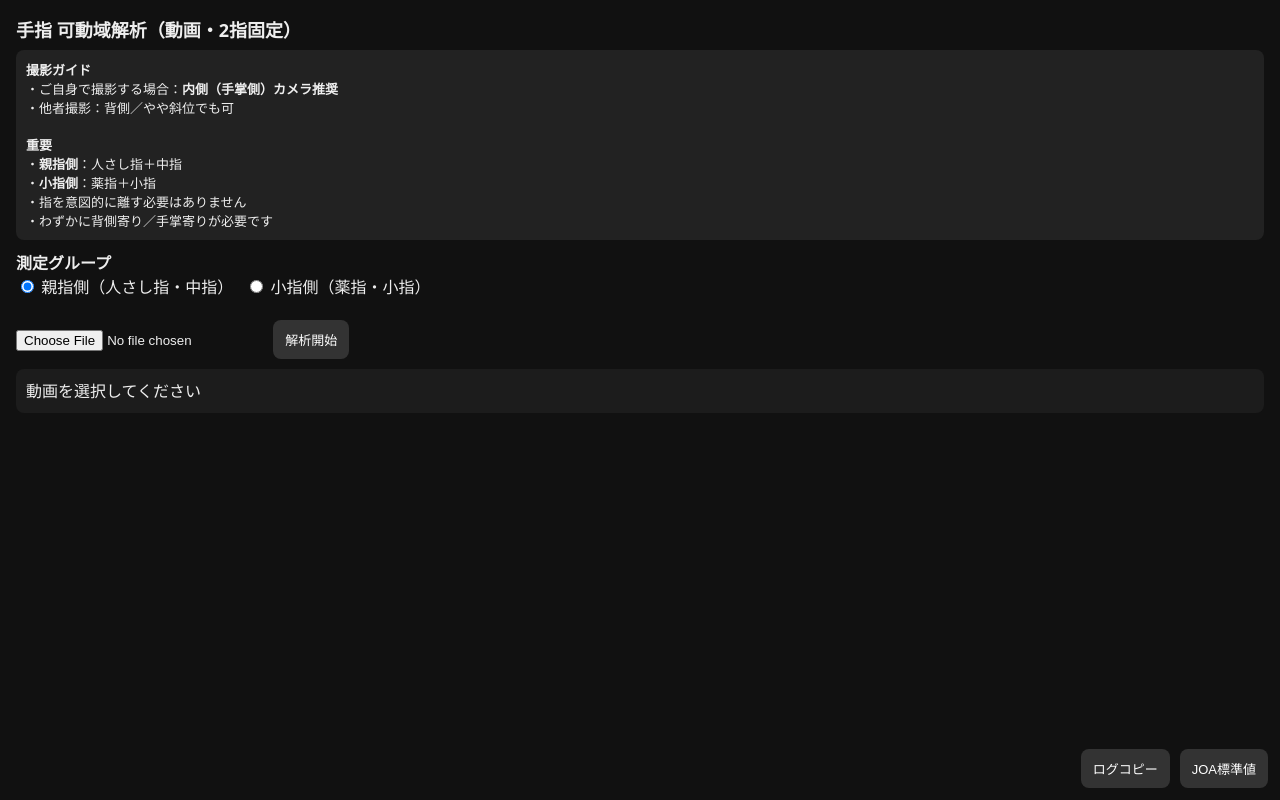
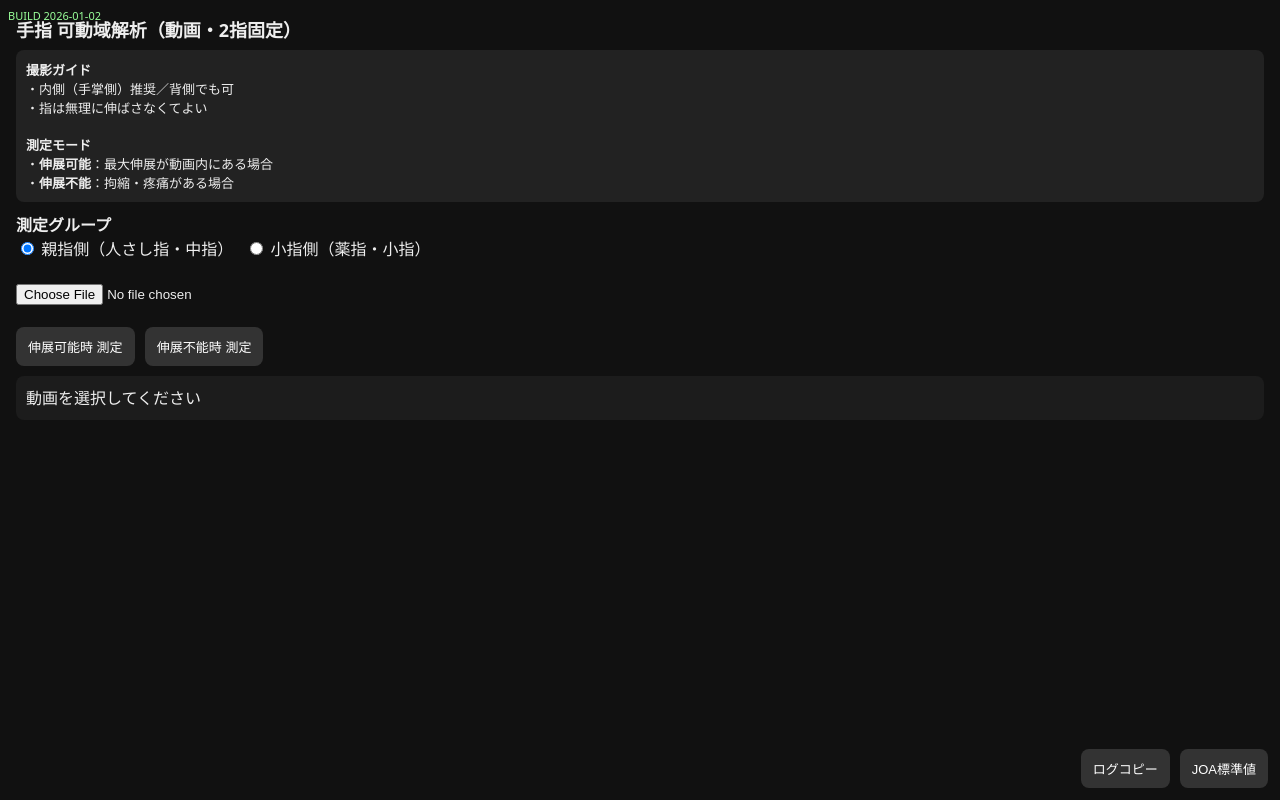
Before and after one commit to xx2323kanaa-code/12ROMn, a plain HTML site: page index.html in a window 1280 px wide. Drawn offline with Linux system fonts and the light colour scheme.

Commit message:
Update index.html

```diff
--- a/index.html
+++ b/index.html
@@ -52,13 +52,11 @@ td,th{border:1px solid #555;padding:3px;text-align:center;}
 
 <div id="guide">
 <b>撮影ガイド</b><br>
-・ご自身で撮影する場合：<b>内側（手掌側）カメラ推奨</b><br>
-・他者撮影：背側／やや斜位でも可<br><br>
-<b>重要</b><br>
-・<b>親指側</b>：人さし指＋中指<br>
-・<b>小指側</b>：薬指＋小指<br>
-・指を意図的に離す必要はありません<br>
-・わずかに背側寄り／手掌寄りが必要です
+・内側（手掌側）推奨／背側でも可<br>
+・指は無理に伸ばさなくてよい<br><br>
+<b>測定モード</b><br>
+・<b>伸展可能</b>：最大伸展が動画内にある場合<br>
+・<b>伸展不能</b>：拘縮・疼痛がある場合
 </div>
 
 <div id="controls">
@@ -72,8 +70,16 @@ td,th{border:1px solid #555;padding:3px;text-align:center;}
   小指側（薬指・小指）
 </label>
 <br><br>
-<input type="file" id="videoInput" accept="video/*">
-<button onclick="analyze()">解析開始</button>
+
+<input type="file" id="videoInput" accept="video/*"><br><br>
+
+<button onclick="runAnalyze('EXT_OK')">
+  伸展可能時 測定
+</button>
+
+<button onclick="runAnalyze('EXT_NG')" style="margin-left:6px;">
+  伸展不能時 測定
+</button>
 </div>
 
 <div id="result">動画を選択してください</div>
@@ -93,13 +99,13 @@ td,th{border:1px solid #555;padding:3px;text-align:center;}
 <tr><td>薬指</td><td>90°</td><td>100°</td><td>70°</td></tr>
 <tr><td>小指</td><td>90°</td><td>100°</td><td>70°</td></tr>
 </table>
-<div style="margin-top:6px;">※ 画像解析による推定値</div>
 </div>
 
+<!-- ===== MediaPipe ===== -->
 <script src="https://cdn.jsdelivr.net/npm/@mediapipe/hands/hands.js"></script>
 
+<!-- ===== Debug / UI helpers ===== -->
 <script>
-/* ===== 共通 ===== */
 let DEBUG_LOG=[];
 function log(m){
   const t=new Date().toLocaleTimeString();
@@ -114,117 +120,25 @@ function toggleJOA(){
   const p=document.getElementById("joaPanel");
   p.style.display=(p.style.display==="none")?"block":"none";
 }
+</script>
 
-function innerAngle(a,b,c){
-  const ab={x:a.x-b.x,y:a.y-b.y,z:(a.z||0)-(b.z||0)};
-  const cb={x:c.x-b.x,y:c.y-b.y,z:(c.z||0)-(b.z||0)};
-  const dot=ab.x*cb.x+ab.y*cb.y+ab.z*cb.z;
-  const mag=Math.hypot(ab.x,ab.y,ab.z)*Math.hypot(cb.x,cb.y,cb.z);
-  if(!isFinite(dot/mag)) return null;
-  return Math.acos(dot/mag)*180/Math.PI;
-}
+<!-- ===== External Analyzer (唯一の解析ロジック) ===== -->
+<script src="analyze.js"></script>
 
-async function seekVideo(video,time){
-  return new Promise(res=>{
-    const h=()=>{video.removeEventListener("seeked",h);res();};
-    video.addEventListener("seeked",h);
-    video.currentTime=time;
-  });
-}
+<script>
+function runAnalyze(mode){
+  const file=document.getElementById("videoInput").files[0];
+  if(!file){
+    log("no video selected");
+    return;
+  }
+  window.selectedGroup =
+    document.querySelector('input[name="group"]:checked').value;
 
-/* ===== 2指グループ固定 ===== */
-const GROUPS={
-  thumb:{
-    index:[5,6,7,8],
-    middle:[9,10,11,12]
-  },
-  pinky:{
-    ring:[13,14,15,16],
-    pinky:[17,18,19,20]
-  }
-};
+  window.selectedVideoFile = file;
 
-async function analyze(){
-  DEBUG_LOG=[];
-  log("analyze() start");
-
-  const file=document.getElementById("videoInput").files[0];
-  if(!file){log("no video");return;}
-
-  const group=document.querySelector('input[name="group"]:checked').value;
-  const fingers=GROUPS[group];
-
-  const video=document.createElement("video");
-  video.src=URL.createObjectURL(file);
-  await video.play();
-  log(`video loaded (${video.duration.toFixed(2)}s)`);
-
-  const canvas=document.createElement("canvas");
-  const ctx=canvas.getContext("2d");
-
-  let data={};
-  for(let f in fingers){
-    data[f]={MCP:[],PIP:[],DIP:[],dist:[]};
-  }
-
-  const hands=new Hands({
-    locateFile:f=>`https://cdn.jsdelivr.net/npm/@mediapipe/hands/${f}`
-  });
-  hands.setOptions({maxNumHands:1,modelComplexity:1});
-
-  hands.onResults(res=>{
-    if(!res.multiHandLandmarks) return;
-    const lm=res.multiHandLandmarks[0];
-    const palm=lm[0];
-
-    for(let f in fingers){
-      const [mcp,pip,dip,tip]=fingers[f];
-      const a1=innerAngle(palm,lm[mcp],lm[pip]);
-      const a2=innerAngle(lm[mcp],lm[pip],lm[dip]);
-      const a3=innerAngle(lm[pip],lm[dip],lm[tip]);
-      if(a1!=null) data[f].MCP.push(a1);
-      if(a2!=null) data[f].PIP.push(a2);
-      if(a3!=null) data[f].DIP.push(a3);
-
-      const d=Math.hypot(lm[tip].x-palm.x,lm[tip].y-palm.y,(lm[tip].z||0)-(palm.z||0));
-      const norm=Math.hypot(lm[mcp].x-palm.x,lm[mcp].y-palm.y,(lm[mcp].z||0)-(palm.z||0));
-      if(isFinite(d/norm)) data[f].dist.push(d/norm);
-    }
-  });
-
-  const FPS=2;
-  for(let t=0;t<video.duration;t+=1/FPS){
-    log(`seek ${t.toFixed(2)}s`);
-    await seekVideo(video,t);
-    canvas.width=video.videoWidth;
-    canvas.height=video.videoHeight;
-    ctx.drawImage(video,0,0);
-    try{
-      await hands.send({image:canvas});
-    }catch(e){
-      log("hands.send failed, skip frame");
-    }
-  }
-
-  let html="<b>測定結果</b><br><br>";
-  const flex=x=>180-Math.min(...x);
-  const ext=x=>180-Math.max(...x);
-
-  for(let f in data){
-    const d=data[f];
-    if(d.MCP.length===0){
-      html+=`${f}: 測定不可<br><br>`; continue;
-    }
-    html+=`<b>${f}</b><br>
-    MCP：屈曲 ${flex(d.MCP).toFixed(1)}° / 伸展 ${ext(d.MCP).toFixed(1)}°<br>
-    PIP：屈曲 ${flex(d.PIP).toFixed(1)}° / 伸展 ${ext(d.PIP).toFixed(1)}°<br>
-    DIP：屈曲 ${flex(d.DIP).toFixed(1)}° / 伸展 ${ext(d.DIP).toFixed(1)}°<br>
-    完全屈曲 指尖―手掌距離（正規化・無次元）： ${Math.min(...d.dist).toFixed(2)}
-    <br><br>`;
-  }
-
-  document.getElementById("result").innerHTML=html;
-  log("analysis finished");
+  log(`UI call → safeAnalyze(${mode})`);
+  safeAnalyze(mode);
 }
 </script>
 
```
